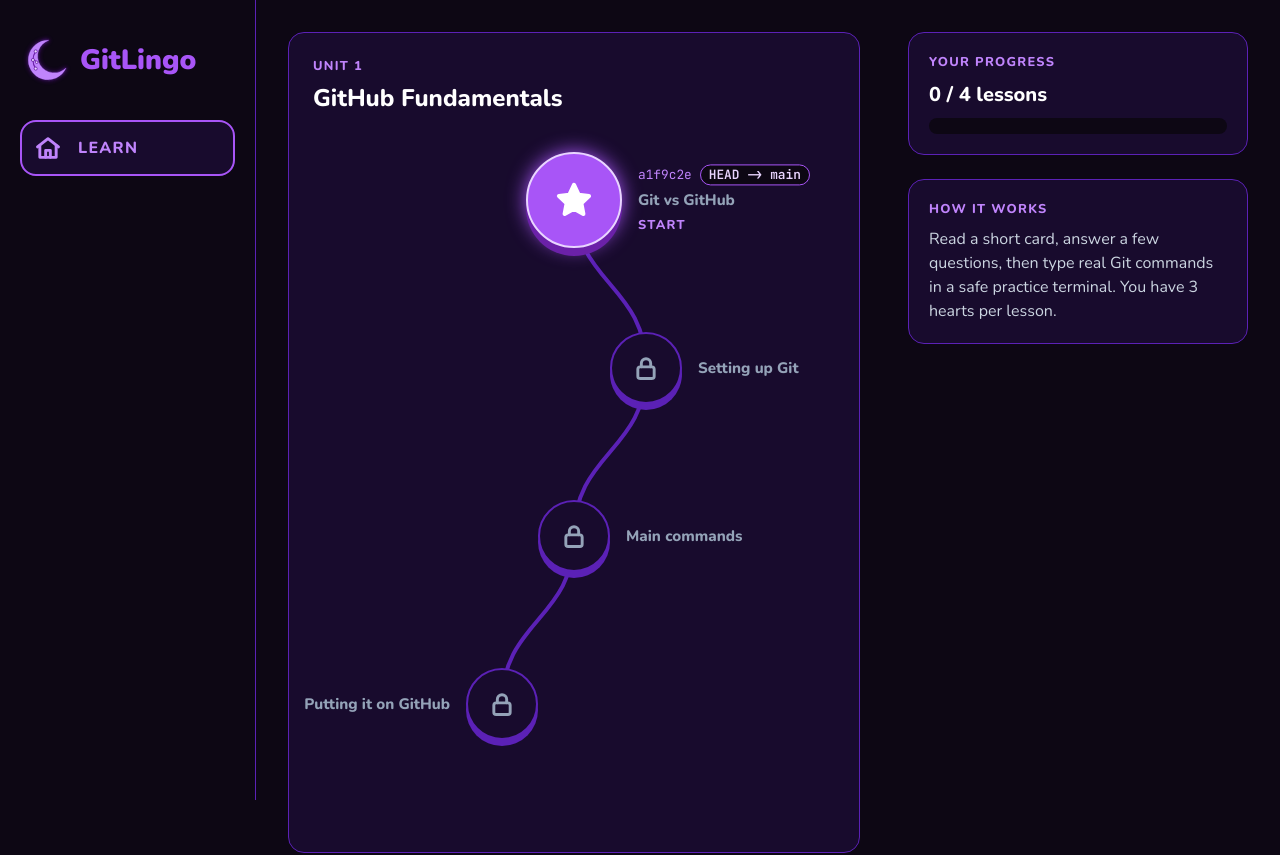
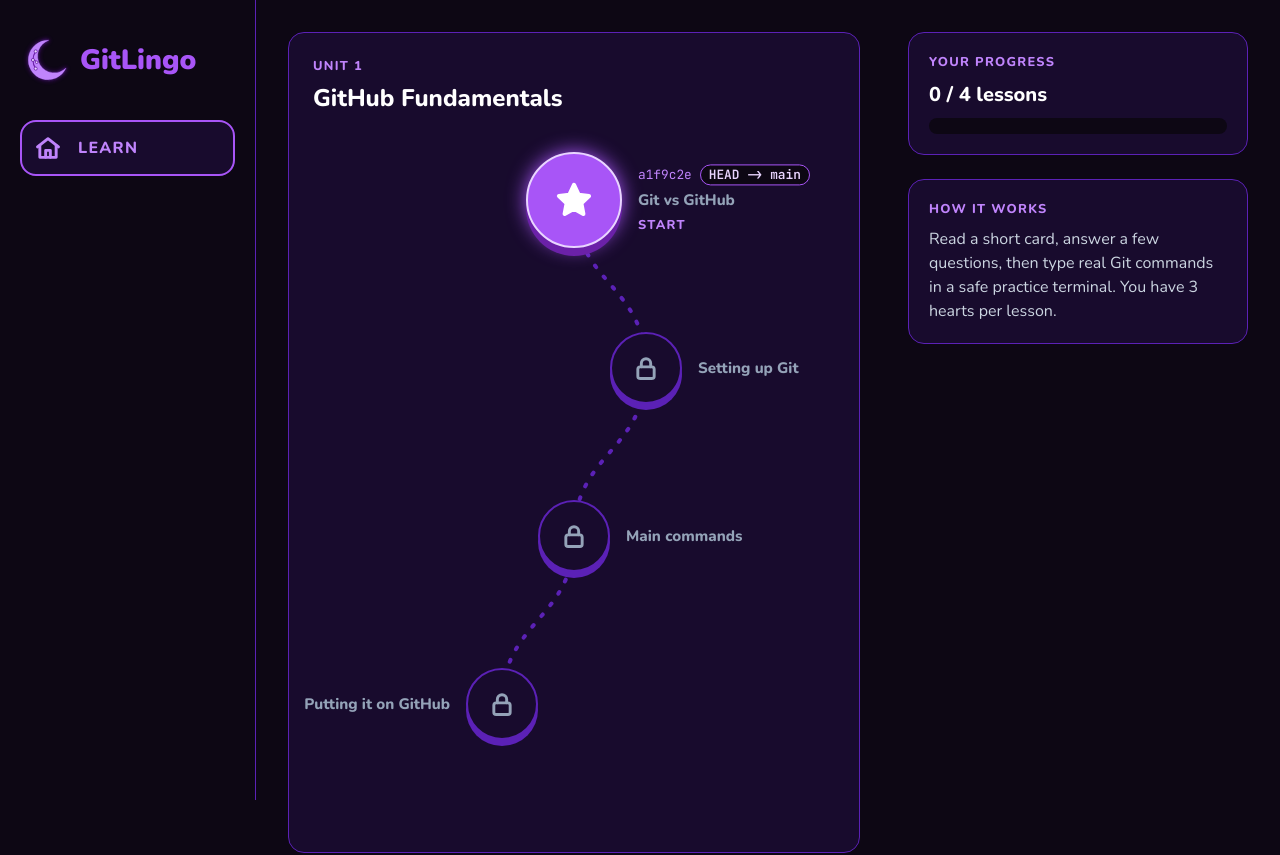
Before and after one commit to stairona/GitLingo, a React (Vite) app: page / in a window 1280 px wide. Shown: the top 855 px of the page. Built offline with nearby package versions, Linux system fonts and the light colour scheme.

Commit message:
make the path solid where you've been and dashed ahead
like a branch in git, the line is bright purple up to your current
lesson and turns into a quiet dashed line for the lessons you haven't
reached yet. it's worked out from the same finished lessons list, so
nothing new is saved.

```diff
--- a/src/components/PathLine.css
+++ b/src/components/PathLine.css
@@ -9,7 +9,17 @@
 
 .path-line path {
   fill: none;
-  stroke: var(--card-border);
   stroke-width: 4;
   stroke-linecap: round;
 }
+
+/* The part you've already walked: solid and bright. */
+.path-line__done {
+  stroke: var(--accent);
+}
+
+/* The part still ahead: dashed and quiet, like commits that don't exist yet. */
+.path-line__ahead {
+  stroke: var(--card-border);
+  stroke-dasharray: 2 12;
+}
--- a/src/components/PathLine.jsx
+++ b/src/components/PathLine.jsx
@@ -5,18 +5,11 @@ import './PathLine.css'
 const WIDTH = 400
 const MIDDLE = WIDTH / 2
 
-// The curvy line behind the lesson circles, joining each one to the next.
-// It uses the same numbers as the circles, so it always passes through their centers.
-function PathLine({ count }) {
-  // The center point of every circle.
-  const points = Array.from({ length: count }, (_, index) => ({
-    x: MIDDLE + getPathOffset(index),
-    y: index * ROW_HEIGHT + CIRCLE_SLOT / 2,
-  }))
-
-  // Start at the first circle, then draw a smooth S-curve to each next one.
-  // "C" is a curve: the two middle points pull the line straight down out of
-  // one circle and straight down into the next, which makes the S shape.
+// Build the SVG drawing instructions for a smooth line through some points.
+// "M" moves to the first point. Each "C" is a curve whose two middle points pull
+// the line straight down out of one circle and straight down into the next,
+// which makes the S shape.
+function curveThrough(points) {
   const half = ROW_HEIGHT / 2
   let d = `M ${points[0].x} ${points[0].y}`
   for (let i = 1; i < points.length; i++) {
@@ -24,15 +17,28 @@ function PathLine({ count }) {
     const to = points[i]
     d += ` C ${from.x} ${from.y + half}, ${to.x} ${to.y - half}, ${to.x} ${to.y}`
   }
+  return d
+}
+
+// The curvy line behind the lesson circles, joining each one to the next.
+// Like a branch in git: solid and bright up to where you are (HEAD),
+// dashed and quiet for the lessons you haven't reached yet.
+// reachedIndex is the current lesson's position, or -1 if every lesson is done.
+function PathLine({ count, reachedIndex }) {
+  // The center point of every circle, using the same numbers as the circles.
+  const points = Array.from({ length: count }, (_, index) => ({
+    x: MIDDLE + getPathOffset(index),
+    y: index * ROW_HEIGHT + CIRCLE_SLOT / 2,
+  }))
+
+  const head = reachedIndex === -1 ? count - 1 : reachedIndex
+  const travelled = points.slice(0, head + 1)
+  const ahead = points.slice(head)
 
   return (
-    <svg
-      className="path-line"
-      width={WIDTH}
-      height={count * ROW_HEIGHT}
-      aria-hidden="true"
-    >
-      <path d={d} />
+    <svg className="path-line" width={WIDTH} height={count * ROW_HEIGHT} aria-hidden="true">
+      {ahead.length > 1 && <path className="path-line__ahead" d={curveThrough(ahead)} />}
+      {travelled.length > 1 && <path className="path-line__done" d={curveThrough(travelled)} />}
     </svg>
   )
 }
--- a/src/pages/Home.jsx
+++ b/src/pages/Home.jsx
@@ -29,7 +29,7 @@ function Home({ completedLessons, onStartLesson }) {
         </div>
 
         <div className="unit__path-area">
-          <PathLine count={unit1.lessons.length} />
+          <PathLine count={unit1.lessons.length} reachedIndex={firstUnfinishedIndex} />
           <ol className="unit__path">
           {unit1.lessons.map((lesson, index) => (
             <li
```
